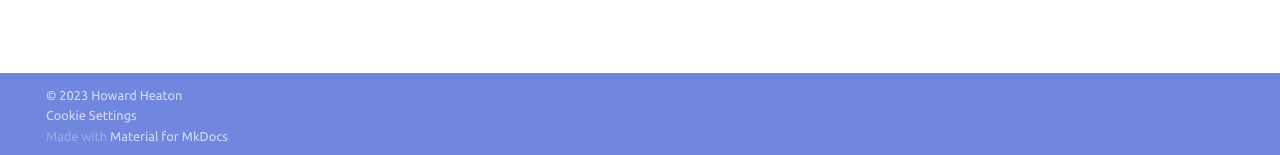
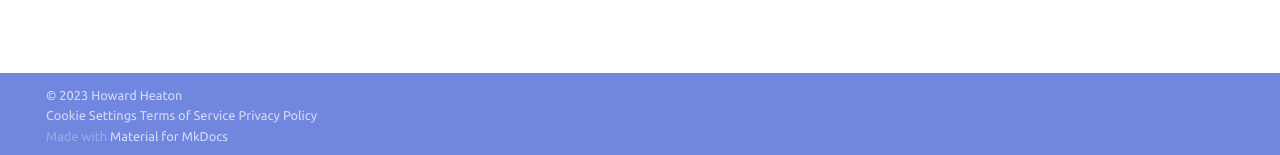
Before and after one commit to AppliedMathWiki/site, an MkDocs documentation site: the page built from docs/index.md, in a window 1280 px wide. Shown: the part 742-897 px from the top of the page. Built offline with MkDocs 1.6.1 and Material for MkDocs 9.7.7, drawn with Linux system fonts in a browser that asks for light colours; comment, search, counter and statistics services are not loaded.

Commit message:
Update mkdocs.yml

```diff
--- a/mkdocs.yml
+++ b/mkdocs.yml
@@ -74,4 +74,4 @@ extra_javascript:
 copyright: |
   &copy; 2023 Howard Heaton
   <br>
-  <a href="#__consent">Cookie Settings</a>
+  <a href="#__consent">Cookie Settings</a> <a href="https://optwiki.site/tos">Terms of Service </a> <a href="https://optwiki.site/privacy">Privacy Policy</a>
```
